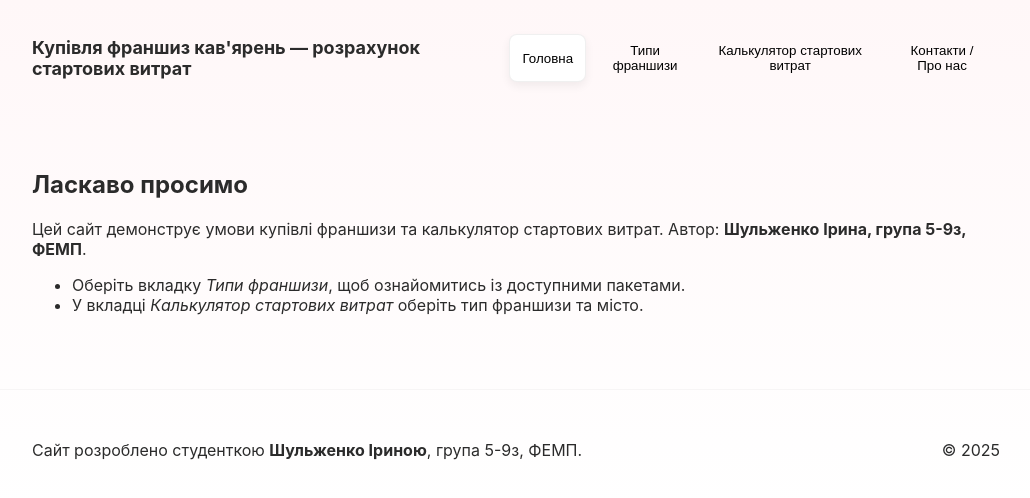
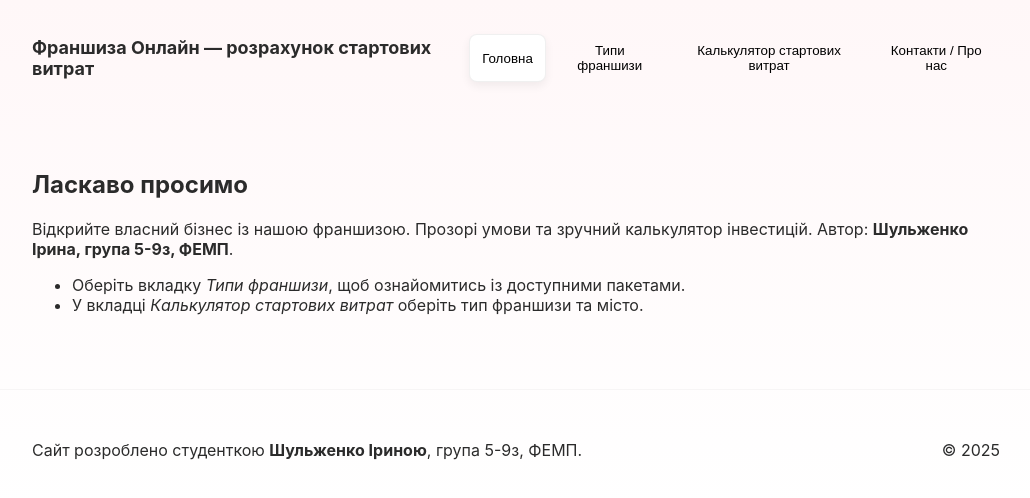
Before and after one commit to IrynaShulzhenko/franchise-site, a plain HTML site: page index.html in a window 1280 px wide. Shown: the whole page, without its empty margins (124-1154 px from the left). Drawn offline with Linux system fonts and the light colour scheme.

Commit message:
Update index.html

```diff
--- a/index.html
+++ b/index.html
@@ -4,14 +4,14 @@
 <head>
   <meta charset="utf-8" />
   <meta name="viewport" content="width=device-width,initial-scale=1" />
-  <title>Франшизи — стартові витрати | Шульженко Ірина</title>
+  <title>Франшиза Онлайн | Шульженко Ірина</title>
   <link rel="stylesheet" href="styles.css">
 </head>
 <body>
   <!-- Сайт розроблено студенткою Шульженко Іриною, група 5-9з, ФЕМП -->
   <header class="site-header">
     <div class="container header-inner">
-      <h1>Купівля франшиз кав'ярень — розрахунок стартових витрат</h1>
+      <h1>Франшиза Онлайн — розрахунок стартових витрат</h1>
       <nav class="main-nav" id="mainNav">
         <button data-tab="home" class="nav-btn active">Головна</button>
         <button data-tab="types" class="nav-btn">Типи франшизи</button>
@@ -24,7 +24,7 @@
   <main class="container">
     <section id="home" class="tab active">
       <h2>Ласкаво просимо</h2>
-      <p>Цей сайт демонструє умови купівлі франшизи та калькулятор стартових витрат.  Автор: <strong>Шульженко Ірина, група 5-9з, ФЕМП</strong>.</p>
+      <p>Відкрийте власний бізнес із нашою франшизою. Прозорі умови та зручний калькулятор інвестицій.  Автор: <strong>Шульженко Ірина, група 5-9з, ФЕМП</strong>.</p>
       <ul>
         <li>Оберіть вкладку <em>Типи франшизи</em>, щоб ознайомитись із доступними пакетами.</li>
         <li>У вкладці <em>Калькулятор стартових витрат</em> оберіть тип франшизи та місто.</li>
```
